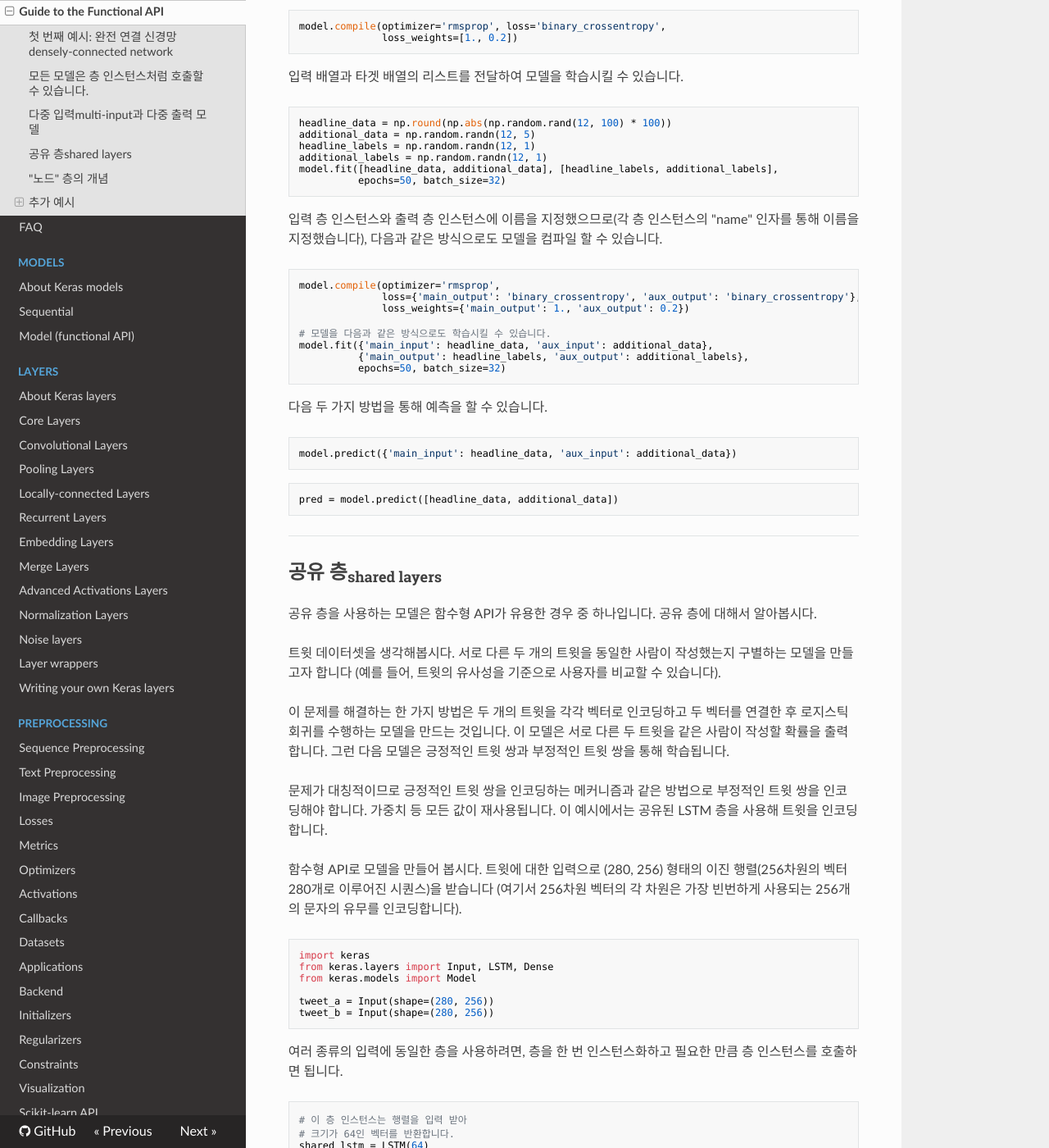
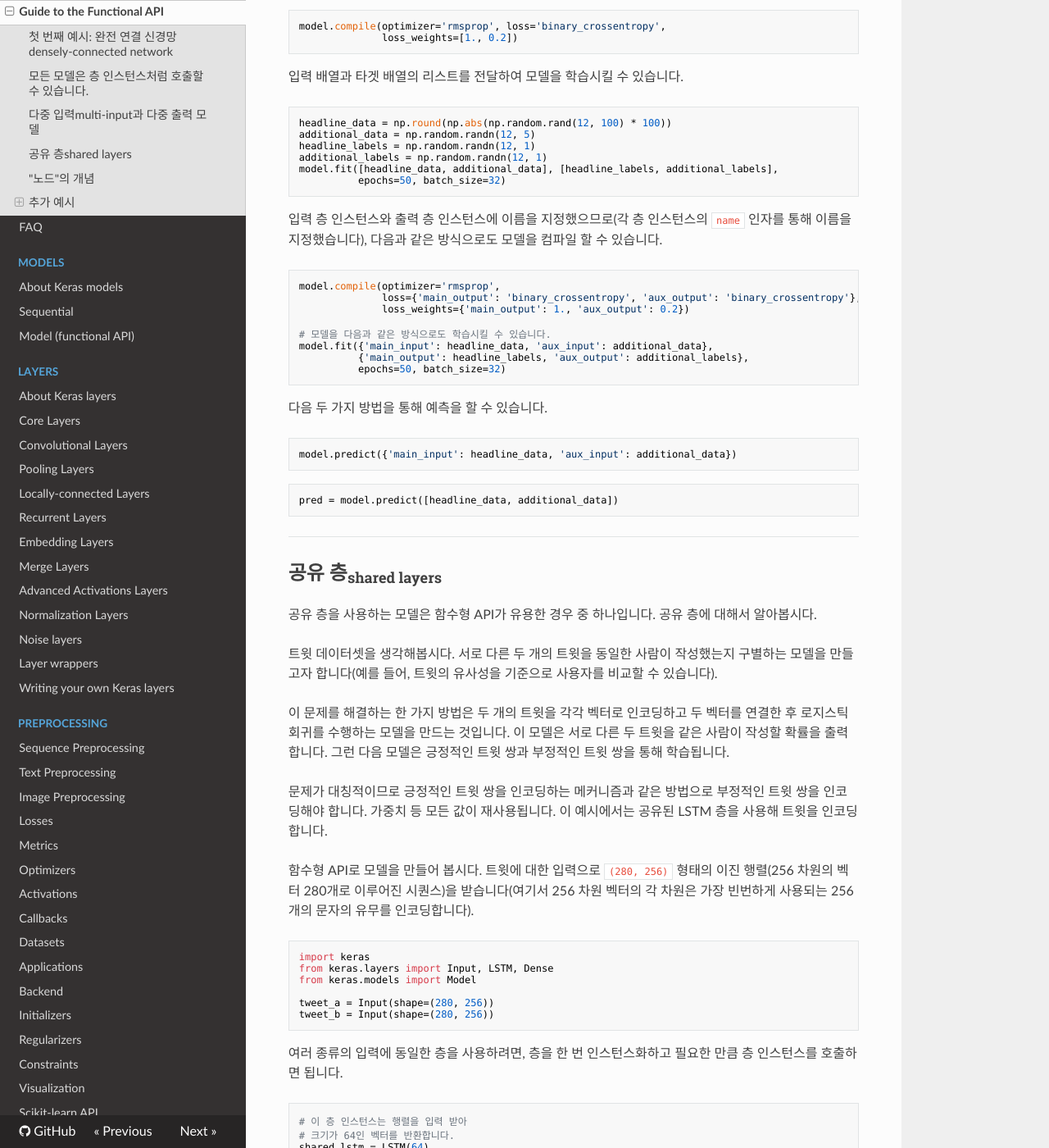
Before and after one commit to keras-team/keras-docs-ko, an MkDocs documentation site: the page built from sources/getting-started/functional-api-guide.md, in a window 1280 px wide and 1400 px high, scrolled down 3107 px. Shown: the whole window at 82% size. Built offline with MkDocs 1.6.1, drawn with Linux system fonts in a browser that asks for light colours; nearby versions of some CDN libraries; some of the changed text lies outside the part shown.

Commit message:
Update functional-api-guide.md

````diff
--- a/sources/getting-started/functional-api-guide.md
+++ b/sources/getting-started/functional-api-guide.md
@@ -148,7 +148,7 @@ model.fit([headline_data, additional_data], [headline_labels, additional_labels]
           epochs=50, batch_size=32)
 ```
 
-입력 층 인스턴스와 출력 층 인스턴스에 이름을 지정했으므로(각 층 인스턴스의 "name" 인자를 통해 이름을 지정했습니다),
+입력 층 인스턴스와 출력 층 인스턴스에 이름을 지정했으므로(각 층 인스턴스의 `name` 인자를 통해 이름을 지정했습니다),
 다음과 같은 방식으로도 모델을 컴파일 할 수 있습니다.
 
 ```python
@@ -177,13 +177,13 @@ pred = model.predict([headline_data, additional_data])
 
 공유 층을 사용하는 모델은 함수형 API가 유용한 경우 중 하나입니다. 공유 층에 대해서 알아봅시다.
 
-트윗 데이터셋을 생각해봅시다. 서로 다른 두 개의 트윗을 동일한 사람이 작성했는지 구별하는 모델을 만들고자 합니다 (예를 들어, 트윗의 유사성을 기준으로 사용자를 비교할 수 있습니다).
+트윗 데이터셋을 생각해봅시다. 서로 다른 두 개의 트윗을 동일한 사람이 작성했는지 구별하는 모델을 만들고자 합니다(예를 들어, 트윗의 유사성을 기준으로 사용자를 비교할 수 있습니다).
 
 이 문제를 해결하는 한 가지 방법은 두 개의 트윗을 각각 벡터로 인코딩하고 두 벡터를 연결한 후 로지스틱 회귀를 수행하는 모델을 만드는 것입니다. 이 모델은 서로 다른 두 트윗을 같은 사람이 작성할 확률을 출력합니다. 그런 다음 모델은 긍정적인 트윗 쌍과 부정적인 트윗 쌍을 통해 학습됩니다.
 
 문제가 대칭적이므로 긍정적인 트윗 쌍을 인코딩하는 메커니즘과 같은 방법으로 부정적인 트윗 쌍을 인코딩해야 합니다. 가중치 등 모든 값이 재사용됩니다. 이 예시에서는 공유된 LSTM 층을 사용해 트윗을 인코딩 합니다.
 
-함수형 API로 모델을 만들어 봅시다. 트윗에 대한 입력으로 (280, 256) 형태의 이진 행렬(256차원의 벡터 280개로 이루어진 시퀀스)을 받습니다 (여기서 256차원 벡터의 각 차원은 가장 빈번하게 사용되는 256개의 문자의 유무를 인코딩합니다).
+함수형 API로 모델을 만들어 봅시다. 트윗에 대한 입력으로 `(280, 256)` 형태의 이진 행렬(256 차원의 벡터 280개로 이루어진 시퀀스)을 받습니다(여기서 256 차원 벡터의 각 차원은 가장 빈번하게 사용되는 256개의 문자의 유무를 인코딩합니다).
 
 ```python
 import keras
@@ -228,11 +228,11 @@ model.fit([data_a, data_b], labels, epochs=10)
 
 -----
 
-## "노드" 층의 개념
+## "노드"의 개념
 
 어떤 입력에 대해서 층 인스턴스를 호출하면, 새로운 텐서(층 인스턴스의 출력)가 생성됩니다. 또한 입력 텐서와 출력 텐서를 연결하는 "노드"가 층 인스턴스에 추가됩니다. 동일한 층 인스턴스를 여러 번 호출하면, 층 인스턴스는 0, 1, 2…와 같은 인덱스가 달린 여러 개의 노드를 갖게 됩니다.
 
-케라스의 이전 버전에서는 `layer.get_output()`와 `layer.output_shape`를 통해 층 인스턴스의 출력 텐서와 출력 형태를 얻을 수 있었습니다. 여전히 이 방법을 사용할 수 있지만 층 인스턴스가 여러 개의 입력과 연결된 경우에는 어떻게 할 수 있을까요?(단, `get_output()`은 `output`이라는 속성으로 대체되었습니다.)
+케라스의 이전 버전에서는 `layer.get_output()`와 `layer.output_shape`를 통해 층 인스턴스의 출력 텐서와 출력 형태를 얻을 수 있었습니다. 여전히 이 방법을 사용할 수 있지만 층 인스턴스가 여러 개의 입력과 연결된 경우에는 어떻게 할 수 있을까요(단, `get_output()`은 `output`이라는 속성으로 대체되었습니다)?
 
 층 인스턴스가 하나의 입력에만 연결되어 있으면 `.output`은 층 인스턴스의 단일 출력을 반환합니다.
 
@@ -316,7 +316,7 @@ tower_3 = Conv2D(64, (1, 1), padding='same', activation='relu')(tower_3)
 output = keras.layers.concatenate([tower_1, tower_2, tower_3], axis=1)
 ```
 
-### 합성곱 층<sub>Convolution layer</sub>에 대한 residual connection
+### 합성곱 층<sub>convolution layer</sub>에 대한 residual connection
 
 Residual network에 대해 더 알고 싶다면, [Deep Residual Learning for Image Recognition](http://arxiv.org/abs/1512.03385)를 참고하십시오.
 
````
